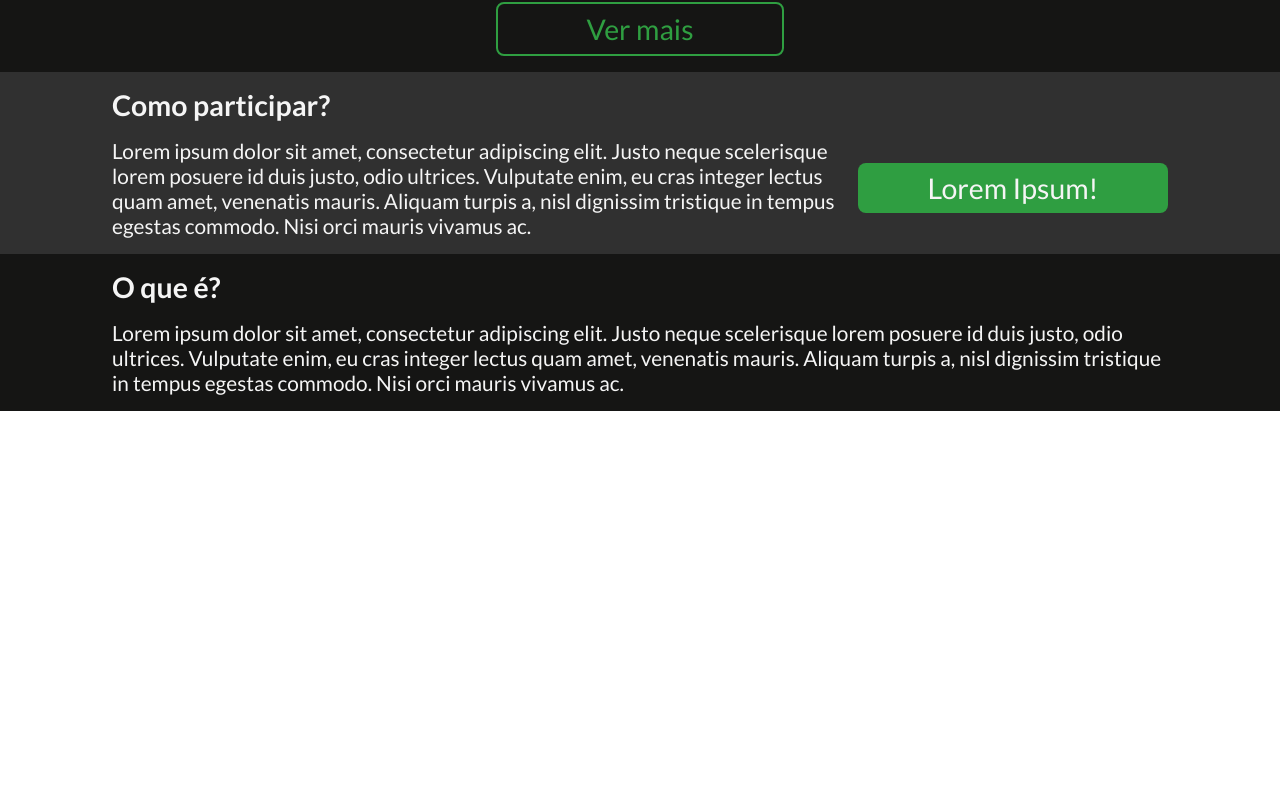
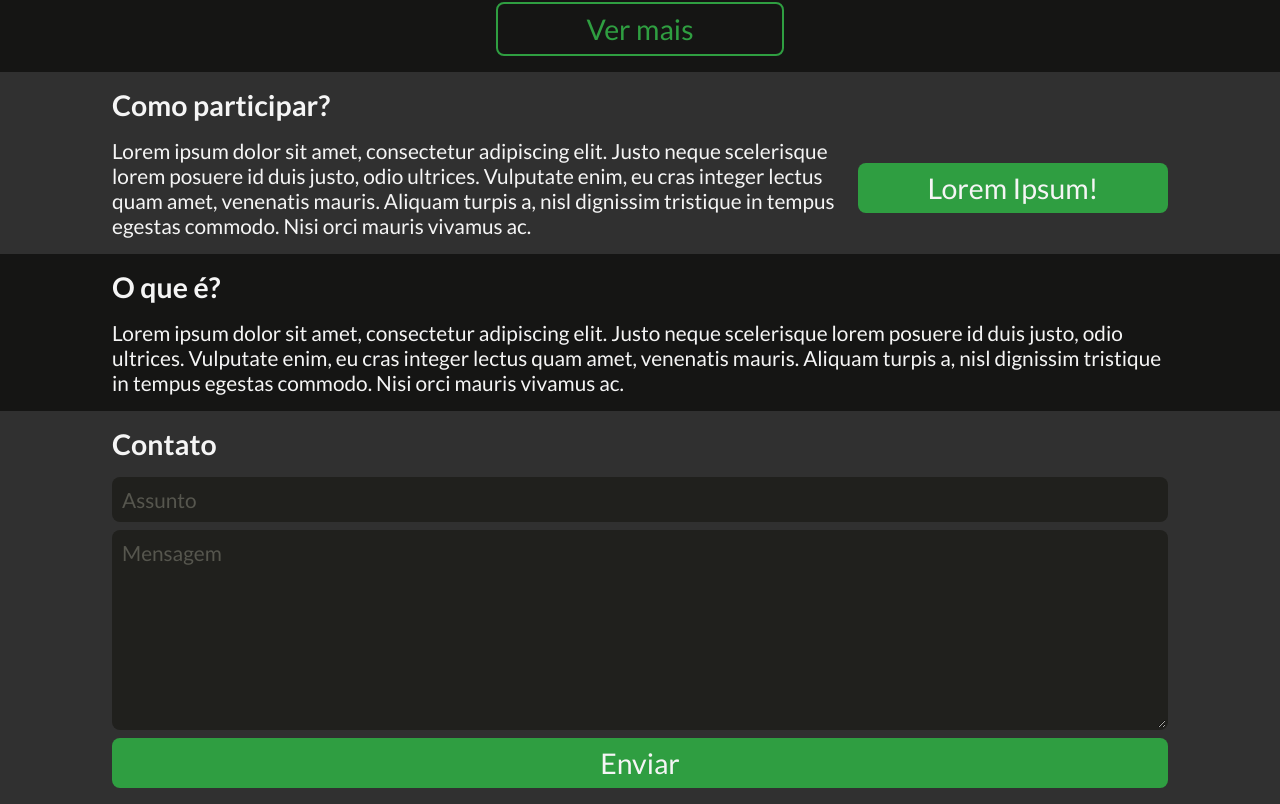
Before and after one commit to ifpeopensource/ifpeopensource.com.br, a Next.js app: page / in a window 1280 px wide. Shown: the part 1136-1940 px from the top of the page. Before the commit the page ends 1547 px from the top, so only its background shows below. Built offline with nearby package versions, Linux system fonts and the light colour scheme.

Commit message:
Implementa a seçao Contato

```diff
--- /dev/null
+++ b/src/components/Contact/index.tsx
@@ -0,0 +1,58 @@
+/* eslint-disable object-curly-newline */
+import { ChangeEvent, FormEvent, useState } from 'react';
+
+import Section from '../Section';
+import { Title } from '../../styles/sections';
+
+import { MessageField, SubjectField, SendButton, ContactForm } from './styles';
+
+const Contact: React.FC = () => {
+  const [formState, setFormState] = useState({
+    subject: '',
+    message: '',
+  });
+
+  function handleSubject(e: ChangeEvent<HTMLInputElement>) {
+    const subject = e.target.value;
+    const state = formState;
+
+    setFormState({ ...state, subject });
+  }
+
+  function handleMessage(e: ChangeEvent<HTMLTextAreaElement>) {
+    const message = e.target.value;
+    const state = formState;
+
+    setFormState({ ...state, message });
+  }
+
+  function handleSubmit(e: FormEvent<HTMLFormElement>) {
+    e.preventDefault();
+    window.open(
+      `mailto:ifpeopensource@gmail.com?subject=${formState.subject}&body=${formState.message}`
+    );
+  }
+
+  return (
+    <Section accent>
+      <Title>Contato</Title>
+      <ContactForm onSubmit={(e) => handleSubmit(e)}>
+        <SubjectField
+          placeholder="Assunto"
+          aria-label="assunto"
+          value={formState.subject}
+          onChange={(e) => handleSubject(e)}
+        />
+        <MessageField
+          placeholder="Mensagem"
+          aria-label="mensagem"
+          onChange={(e) => handleMessage(e)}
+          value={formState.message}
+        />
+        <SendButton aria-label="enviar mensagem" value="Enviar" />
+      </ContactForm>
+    </Section>
+  );
+};
+
+export default Contact;
--- /dev/null
+++ b/src/components/Contact/styles.ts
@@ -0,0 +1,85 @@
+import styled from 'styled-components';
+
+export const ContactForm = styled.form`
+  display: flex;
+  flex-direction: column;
+  gap: 8px;
+`;
+
+export const SubjectField = styled.input.attrs((props) => ({
+  type: 'text',
+  placeholder: props.placeholder,
+}))`
+  font-size: 1.3rem;
+  color: ${({ theme }) => theme.text};
+
+  border: 2px solid transparent;
+  transition: border 0.5s;
+
+  outline: none;
+
+  padding: 8px;
+  border-radius: 8px;
+  background: ${({ theme }) => theme.detail};
+
+  &::placeholder {
+    color: ${({ theme }) => theme.formPlaceholder};
+  }
+
+  &:focus {
+    border-color: ${({ theme }) => theme.primary};
+  }
+`;
+
+export const MessageField = styled.textarea`
+  font-size: 1.3rem;
+  color: ${({ theme }) => theme.text};
+
+  border: 2px solid transparent;
+  transition: border 0.5s;
+
+  resize: vertical;
+  height: 200px;
+  outline: none;
+
+  padding: 8px;
+  border-radius: 8px;
+  background: ${({ theme }) => theme.detail};
+
+  &::placeholder {
+    color: ${({ theme }) => theme.formPlaceholder};
+  }
+
+  &:focus {
+    border-color: ${({ theme }) => theme.primary};
+  }
+`;
+
+export const SendButton = styled.input.attrs(() => ({
+  type: 'submit',
+}))`
+  background: ${({ theme }) => theme.primary};
+  color: #f5f5f5;
+
+  border: none;
+  outline: none;
+
+  font-size: 1.3rem;
+  text-align: center;
+
+  display: block;
+  padding: 8px;
+  border-radius: 8px;
+
+  &:hover {
+    cursor: pointer;
+  }
+
+  &:active {
+    box-shadow: 0 0 16px rgba(0, 0, 0, 0.5);
+  }
+
+  @media (min-width: 1024px) {
+    font-size: 1.78rem;
+  }
+`;
--- a/src/pages/Home.tsx
+++ b/src/pages/Home.tsx
@@ -8,6 +8,7 @@ import SectionsContainer from '../components/SectionsContainer';
 import Projects from '../components/Projects';
 import HowToJoin from '../components/HowToJoin';
 import WhoWeAre from '../components/WhoWeAre';
+import Contact from '../components/Contact';
 
 import { Container } from '../styles/pages/Home';
 
@@ -47,6 +48,7 @@ const Home: React.FC<HomeProps> = ({ setTheme }) => (
       />
       <HowToJoin />
       <WhoWeAre />
+      <Contact />
     </SectionsContainer>
   </Container>
 );
```
